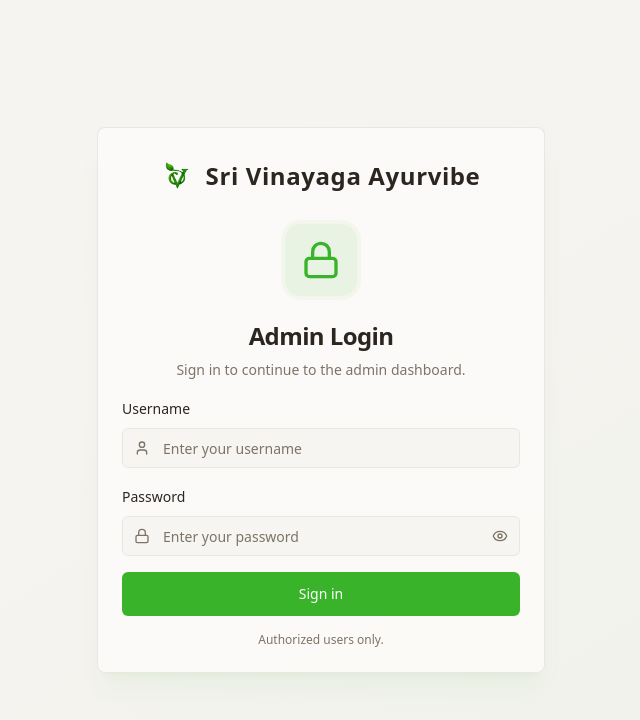
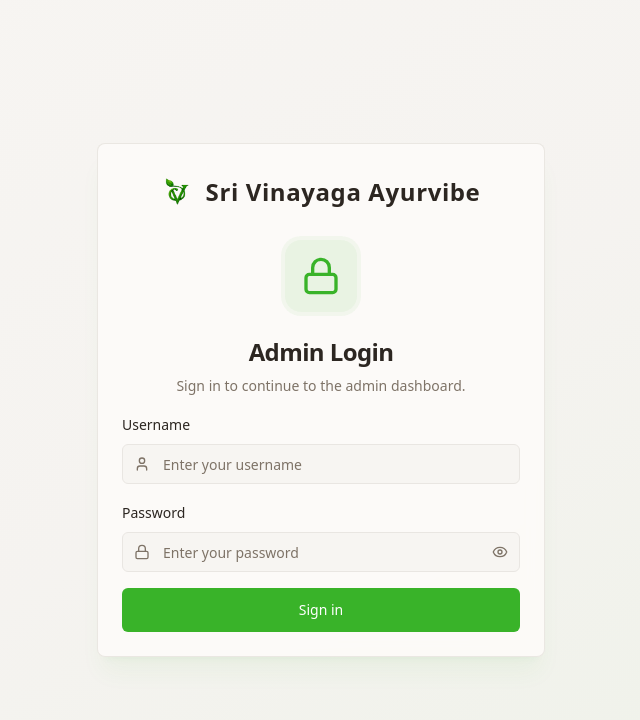
Before and after one commit to chemanishazad/ayurvibe_website, a React (Vite) app: page /admin in a window 1280 px wide. Shown: the top 720 px of the page, without its empty margins (319-959 px from the left). Built offline with nearby package versions, Linux system fonts and the light colour scheme; no server answers.

Commit message:
fix: comment out the "Authorized users only" message in the Login component for cleaner UI

```diff
--- a/src/pages/Login.tsx
+++ b/src/pages/Login.tsx
@@ -186,7 +186,7 @@ const Login = () => {
                 'Sign in'
               )}
             </Button>
-            { <p className="text-center text-xs text-muted-foreground">Authorized users only.</p> }
+            {/* { <p className="text-center text-xs text-muted-foreground">Authorized users only.</p> } */}
           </form>
         </CardContent>
       </Card>
```
